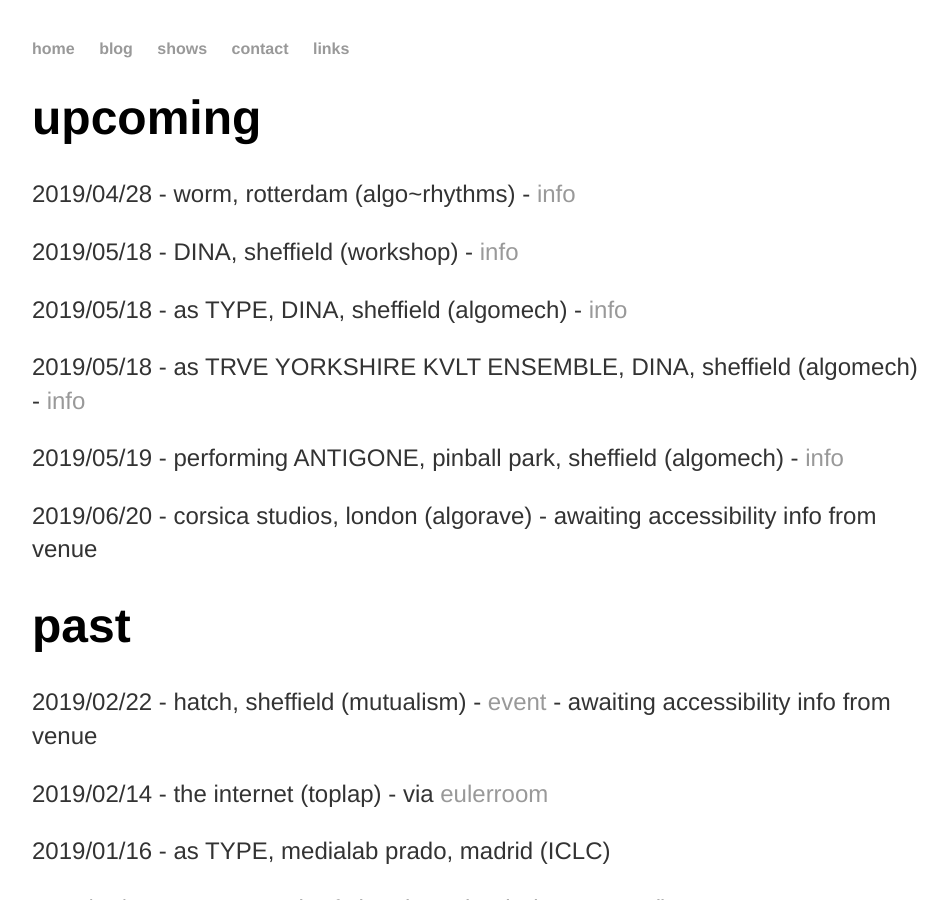
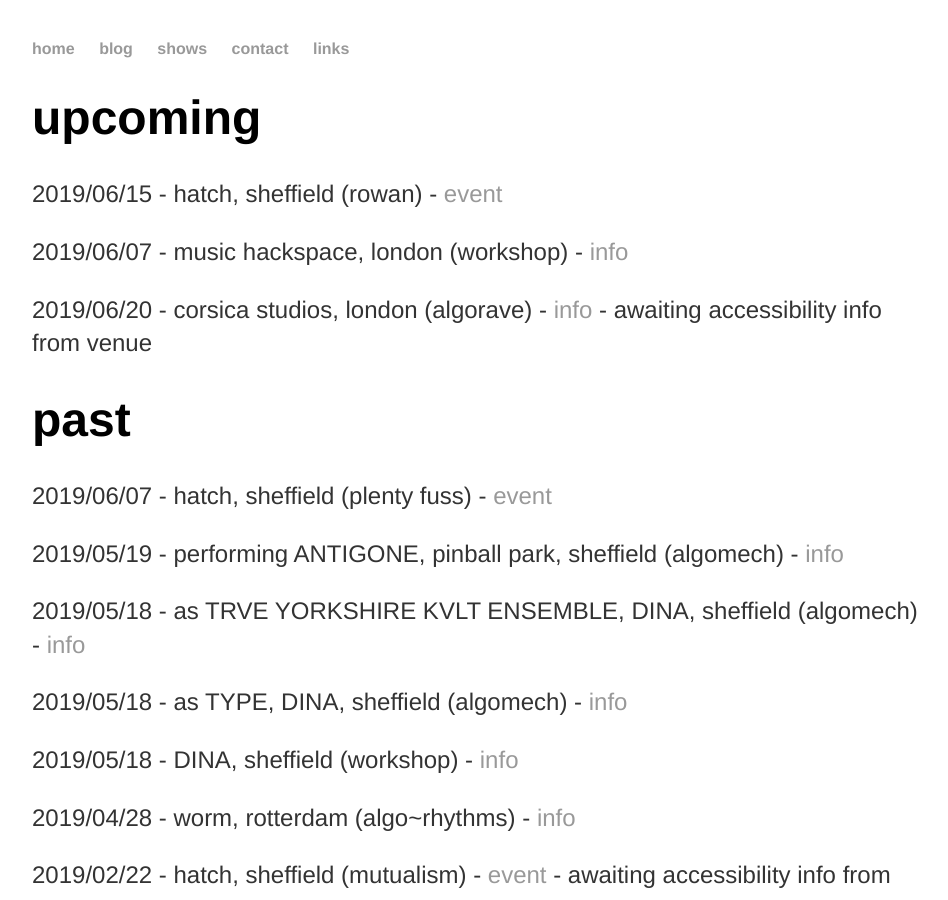
Before and after one commit to heavy-lifting/heavy-lifting.github.io, a Jekyll site: the page built from shows.html, in a window 1280 px wide and 900 px high. Shown: the whole window, without its empty margins (160-1108 px from the left). Built offline with Jekyll 4.4.1, drawn with Linux system fonts in a browser that asks for light colours.

Commit message:
Update shows.html

```diff
--- a/shows.html
+++ b/shows.html
@@ -6,17 +6,30 @@ title: shows
 <div class="upcoming">
 	<h1>upcoming</h1>
 
-	<p>2019/04/28 - worm, rotterdam (algo~rhythms) - <a href="https://worm.org/production/algo-rhythms-3/" target="_blank">info</a></p>
-	<p>2019/05/18 - DINA, sheffield (workshop) - <a href="https://algomech.com/2019/events/tidal-workshop/" target="_blank">info</a></p>
-	<p>2019/05/18 - as TYPE, DINA, sheffield (algomech) - <a href="https://algomech.com/2019/events/mesh/" target="_blank">info</a></p>
-	<p>2019/05/18 - as TRVE YORKSHIRE KVLT ENSEMBLE, DINA, sheffield (algomech) - <a href="https://algomech.com/2019/events/mesh/" target="_blank">info</a></p>
-	<P>2019/05/19 - performing ANTIGONE, pinball park, sheffield (algomech) - <a href="https://algomech.com/2019/events/antigone/" target="_blank">info</a></p>
-	<p>2019/06/20 - corsica studios, london (algorave) - awaiting accessibility info from venue</p>
+
+
+
+	<P>2019/06/15 - hatch, sheffield (rowan) - <a href="https://www.facebook.com/events/1265938140230459/" target="_blank">event</a></p>
+	<P>2019/06/07 - music hackspace, london (workshop) - <a href="http://musichackspace.org/events/make-music-code-lucy-cheesman/" target="_blank">info</a></p>
+	<p>2019/06/20 - corsica studios, london (algorave) - <a href ="http://www.corsicastudios.com/whats-on/june-2019/algorave-elephant/" target="_blank">info</a> - awaiting accessibility info from venue</p>
+
 </div>
 
 <div class="past">
 
 	<h1>past</h1>
+
+	<P>2019/06/07 - hatch, sheffield (plenty fuss) - <a href="https://www.facebook.com/events/314067449291449" target="_blank">event</a></p>
+
+	<P>2019/05/19 - performing ANTIGONE, pinball park, sheffield (algomech) - <a href="https://algomech.com/2019/events/antigone/" target="_blank">info</a></p>
+
+	<p>2019/05/18 - as TRVE YORKSHIRE KVLT ENSEMBLE, DINA, sheffield (algomech) - <a href="https://algomech.com/2019/events/mesh/" target="_blank">info</a></p>
+
+	<p>2019/05/18 - as TYPE, DINA, sheffield (algomech) - <a href="https://algomech.com/2019/events/mesh/" target="_blank">info</a></p>
+
+	<p>2019/05/18 - DINA, sheffield (workshop) - <a href="https://algomech.com/2019/events/tidal-workshop/" target="_blank">info</a></p>
+
+	<p>2019/04/28 - worm, rotterdam (algo~rhythms) - <a href="https://worm.org/production/algo-rhythms-3/" target="_blank">info</a></p>
 
 	<p>2019/02/22 - hatch, sheffield (mutualism) - <a href="https://en-gb.facebook.com/events/665716077158520/" target="_blank">event</a> - awaiting accessibility info from venue</p>
 
```
